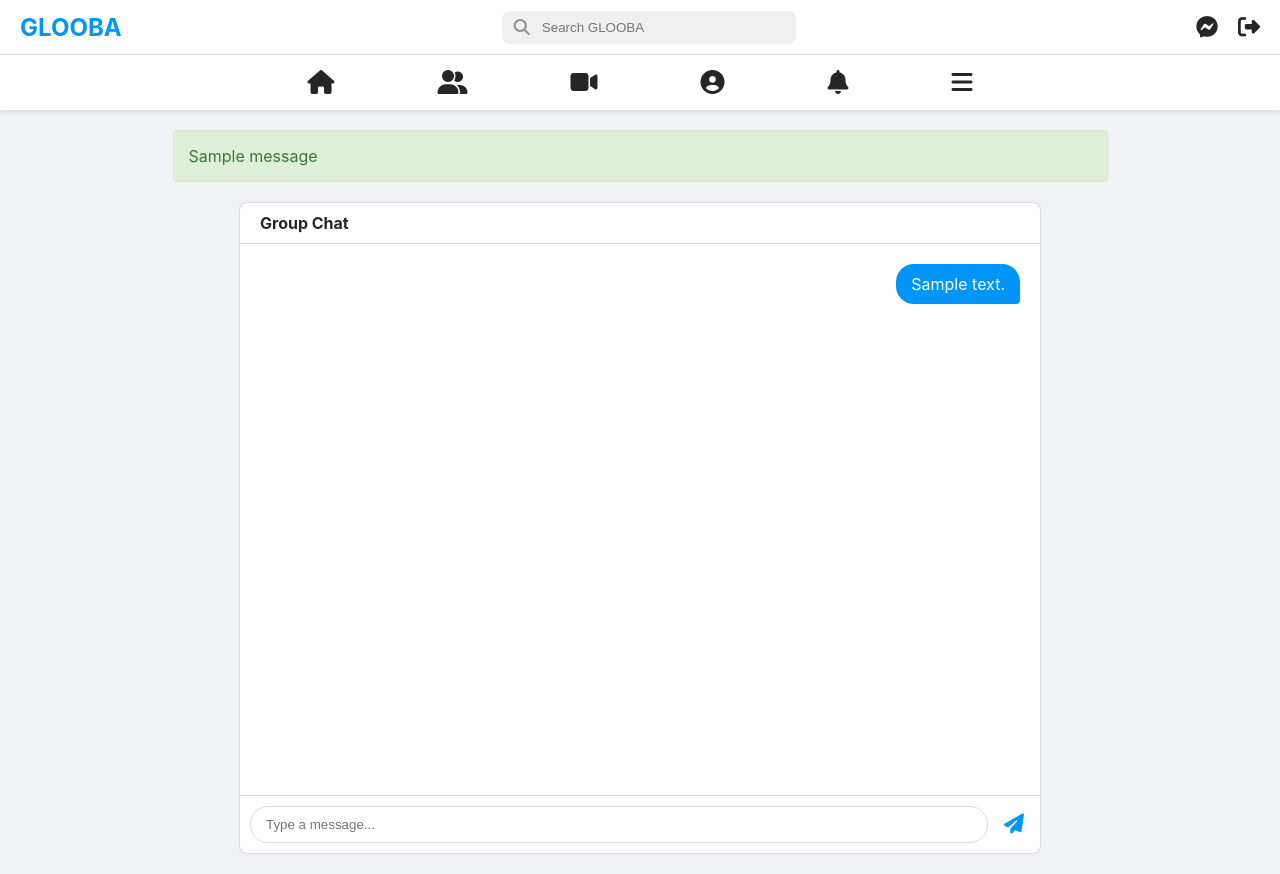
After one commit to Artlessnovara/global, a Flask app: page /chat/1 in a window 1280 px wide. The commit adds this page. Run offline with Flask 3, Linux system fonts and the light colour scheme; the visitor is signed in with stand-in values (Sample User, id 1); tables that the repository leaves empty hold one stand-in row (values such as "Sample post"); one stand-in notice (Sample message) is shown.

Commit message:
feat: Implement foundational chat system
This commit introduces the core, non-real-time foundation for the chat and direct messaging system. It includes the necessary database models, routes, and templates to allow users to start conversations and exchange text messages.

Key features implemented:
-   **Database Models**: New `Conversation` and `Message` models have been created, along with a many-to-many relationship to handle conversation participants.
-   **Chat Inbox**: A new `/chat` page that lists all of the user's conversations, showing the other participant and a preview of the last message.
-   **Message Thread**: A new `/chat/<id>` page that displays the full message history of a conversation and includes a form to send new messages. The UI displays sent and received messages as distinct bubbles.
-   **Start Conversation**: The 'Message' button on user profiles is now functional. It checks for an existing conversation or creates a new one before redirecting to the message thread.
-   **Testing**: A new test suite (`test_chat.py`) has been added to verify the functionality of starting chats, sending messages, and preventing unauthorized access to conversations.

```diff
--- a/app.py
+++ b/app.py
@@ -27,6 +27,11 @@ db = SQLAlchemy(app)
 followers = db.Table('followers',
     db.Column('follower_id', db.Integer, db.ForeignKey('users.id')),
     db.Column('followed_id', db.Integer, db.ForeignKey('users.id'))
+)
+
+conversation_participants = db.Table('conversation_participants',
+    db.Column('user_id', db.Integer, db.ForeignKey('users.id')),
+    db.Column('conversation_id', db.Integer, db.ForeignKey('conversations.id'))
 )
 
 # --- DATABASE MODELS ---
@@ -108,6 +113,22 @@ class Reaction(db.Model):
     id = db.Column(db.Integer, primary_key=True)
     user_id = db.Column(db.Integer, db.ForeignKey('users.id'), nullable=False)
     post_id = db.Column(db.Integer, db.ForeignKey('posts.id'), nullable=False)
+
+class Conversation(db.Model):
+    __tablename__ = 'conversations'
+    id = db.Column(db.Integer, primary_key=True)
+    created_at = db.Column(db.DateTime, default=datetime.utcnow)
+    messages = db.relationship('Message', backref='conversation', lazy='dynamic', cascade="all, delete-orphan")
+    participants = db.relationship('User', secondary=conversation_participants, backref='conversations')
+
+class Message(db.Model):
+    __tablename__ = 'messages'
+    id = db.Column(db.Integer, primary_key=True)
+    conversation_id = db.Column(db.Integer, db.ForeignKey('conversations.id'), nullable=False)
+    user_id = db.Column(db.Integer, db.ForeignKey('users.id'), nullable=False)
+    body = db.Column(db.Text, nullable=False)
+    created_at = db.Column(db.DateTime, default=datetime.utcnow)
+    sender = db.relationship('User')
 
 # --- CLI COMMANDS ---
 @click.command('init-db')
@@ -364,6 +385,67 @@ def suggestions():
 
     return render_template('suggestions.html', suggested_users=suggested_users)
 
+@app.route('/chat/<int:conversation_id>', methods=['GET', 'POST'])
+@login_required
+def message_thread(conversation_id):
+    convo = db.get_or_404(Conversation, conversation_id)
+
+    # Security check: make sure the current user is part of this conversation
+    if g.user not in convo.participants:
+        return "Not your conversation", 403 # Forbidden
+
+    if request.method == 'POST':
+        body = request.form.get('body')
+        if body:
+            new_message = Message(
+                conversation_id=convo.id,
+                user_id=g.user.id,
+                body=body
+            )
+            db.session.add(new_message)
+            db.session.commit()
+            return redirect(url_for('message_thread', conversation_id=convo.id))
+
+    messages = convo.messages.order_by(Message.created_at.asc()).all()
+    other_user = next((p for p in convo.participants if p.id != g.user.id), None)
+
+    return render_template('message_thread.html', conversation=convo, messages=messages, other_user=other_user)
+
+@app.route('/chat/start/<int:user_id>')
+@login_required
+def start_chat(user_id):
+    other_user = db.get_or_404(User, user_id)
+    if other_user == g.user:
+        flash("You cannot start a chat with yourself.", "error")
+        return redirect(url_for('profile', username=g.user.username))
+
+    # Check if a conversation with this user already exists.
+    # A more efficient way to do this would be a custom query, but this is clear and correct for now.
+    user_convos = g.user.conversations
+    existing_convo = None
+    for convo in user_convos:
+        if len(convo.participants) == 2 and other_user in convo.participants:
+            existing_convo = convo
+            break
+
+    if existing_convo:
+        return redirect(url_for('message_thread', conversation_id=existing_convo.id))
+    else:
+        # Create a new conversation
+        new_convo = Conversation()
+        new_convo.participants.append(g.user)
+        new_convo.participants.append(other_user)
+        db.session.add(new_convo)
+        db.session.commit()
+        return redirect(url_for('message_thread', conversation_id=new_convo.id))
+
+@app.route('/chat')
+@login_required
+def chat_inbox():
+    # The 'conversations' backref was added to the User model
+    user_conversations = g.user.conversations
+    return render_template('chat_inbox.html', conversations=user_conversations, Message=Message)
+
 @app.route('/reels')
 @login_required
 def reels():
--- a/static/css/style.css
+++ b/static/css/style.css
@@ -853,10 +853,174 @@ body:has(.main-nav) {
     color: #000;
 }
 
+/* Chat Inbox Styles */
+.chat-inbox-container {
+    max-width: 800px;
+    margin: 20px auto;
+    background-color: #fff;
+    border: 1px solid #dbdbdb;
+    border-radius: 8px;
+}
+
+.inbox-header {
+    display: flex;
+    justify-content: space-between;
+    align-items: center;
+    padding: 15px 20px;
+    border-bottom: 1px solid #dbdbdb;
+}
+
+.inbox-header h2 {
+    margin: 0;
+}
+
+.new-message-btn {
+    font-size: 20px;
+    color: #262626;
+}
+
+.chat-list-item {
+    display: flex;
+    align-items: center;
+    gap: 15px;
+    padding: 15px 20px;
+    text-decoration: none;
+    color: inherit;
+    transition: background-color 0.2s;
+}
+
+.chat-list-item:hover {
+    background-color: #f7f7f7;
+}
+
+.chat-list-item:not(:last-child) {
+    border-bottom: 1px solid #efefef;
+}
+
+.chat-avatar {
+    width: 56px;
+    height: 56px;
+    border-radius: 50%;
+}
+
+.chat-item-details {
+    flex-grow: 1;
+}
+
+.chat-item-name {
+    font-weight: bold;
+    display: block;
+}
+
+.chat-item-preview {
+    color: #8e8e8e;
+    font-size: 14px;
+}
+
+.no-chats {
+    text-align: center;
+    padding: 50px;
+    color: #8e8e8e;
+}
+
 /* Settings Page */
 .settings-container {
     max-width: 700px;
     margin: 20px auto;
+}
+
+/* Message Thread Styles */
+.message-thread-container {
+    max-width: 800px;
+    margin: 20px auto;
+    background-color: #fff;
+    border: 1px solid #dbdbdb;
+    border-radius: 8px;
+    display: flex;
+    flex-direction: column;
+    height: calc(100vh - 150px);
+}
+
+.thread-header {
+    padding: 10px 20px;
+    border-bottom: 1px solid #dbdbdb;
+}
+
+.thread-header-user {
+    display: flex;
+    align-items: center;
+    gap: 15px;
+    text-decoration: none;
+    color: #262626;
+    font-weight: bold;
+    font-size: 16px;
+}
+
+.message-list {
+    flex-grow: 1;
+    padding: 20px;
+    overflow-y: auto;
+    display: flex;
+    flex-direction: column;
+    gap: 10px;
+}
+
+.message-bubble-container {
+    display: flex;
+    width: 100%;
+}
+.message-bubble-container.sent {
+    justify-content: flex-end;
+}
+.message-bubble-container.received {
+    justify-content: flex-start;
+}
+
+.message-bubble {
+    max-width: 60%;
+    padding: 10px 15px;
+    border-radius: 18px;
+}
+.message-bubble p {
+    margin: 0;
+}
+
+.message-bubble-container.sent .message-bubble {
+    background-color: #0095f6;
+    color: white;
+    border-bottom-right-radius: 4px;
+}
+
+.message-bubble-container.received .message-bubble {
+    background-color: #efefef;
+    color: #262626;
+    border-bottom-left-radius: 4px;
+}
+
+.message-composer {
+    padding: 10px;
+    border-top: 1px solid #dbdbdb;
+}
+
+.message-composer form {
+    display: flex;
+    gap: 10px;
+}
+
+.message-composer input {
+    flex-grow: 1;
+    border: 1px solid #dbdbdb;
+    border-radius: 18px;
+    padding: 10px 15px;
+    outline: none;
+}
+
+.message-composer button {
+    background: none;
+    border: none;
+    font-size: 20px;
+    color: #0095f6;
+    cursor: pointer;
 }
 
 .settings-card {
--- a/templates/base.html
+++ b/templates/base.html
@@ -19,7 +19,7 @@
             </div>
         </div>
         <div class="top-bar-right">
-            <a href="#" class="icon-button">
+            <a href="{{ url_for('chat_inbox') }}" class="icon-button">
                 <i class="fa-brands fa-facebook-messenger"></i>
             </a>
              <a href="{{ url_for('logout') }}" class="icon-button">
--- /dev/null
+++ b/templates/message_thread.html
@@ -0,0 +1,35 @@
+{% extends "base.html" %}
+
+{% block title %}Chat with {{ other_user.full_name if other_user else 'User' }} - GLOOBA{% endblock %}
+
+{% block content %}
+<div class="message-thread-container">
+    <div class="thread-header">
+        {% if other_user %}
+            <a href="{{ url_for('profile', username=other_user.username) }}" class="thread-header-user">
+                <img src="https://i.pravatar.cc/150?u={{ other_user.username }}" alt="{{ other_user.username }}'s avatar" class="chat-avatar">
+                <span>{{ other_user.full_name }}</span>
+            </a>
+        {% else %}
+             <div class="thread-header-user">
+                <span>Group Chat</span>
+            </div>
+        {% endif %}
+    </div>
+    <div class="message-list">
+        {% for message in messages %}
+            <div class="message-bubble-container {% if message.user_id == g.user.id %}sent{% else %}received{% endif %}">
+                <div class="message-bubble">
+                    <p>{{ message.body }}</p>
+                </div>
+            </div>
+        {% endfor %}
+    </div>
+    <div class="message-composer">
+        <form method="POST">
+            <input type="text" name="body" placeholder="Type a message..." autocomplete="off" required>
+            <button type="submit"><i class="fas fa-paper-plane"></i></button>
+        </form>
+    </div>
+</div>
+{% endblock %}
--- a/templates/profile.html
+++ b/templates/profile.html
@@ -32,7 +32,7 @@
                 {% else %}
                     <a href="{{ url_for('follow', user_id=user.id) }}" class="btn-profile-action follow">Follow</a>
                 {% endif %}
-                <a href="#" class="btn-profile-action">Message</a>
+                <a href="{{ url_for('start_chat', user_id=user.id) }}" class="btn-profile-action">Message</a>
             {% else %}
                 <a href="#" class="btn-profile-action">Edit Profile</a>
             {% endif %}
```
Also changed, not shown: templates/chat_inbox.html (added, +38 -0 lines), tests/test_chat.py (added, +85 -0 lines).
